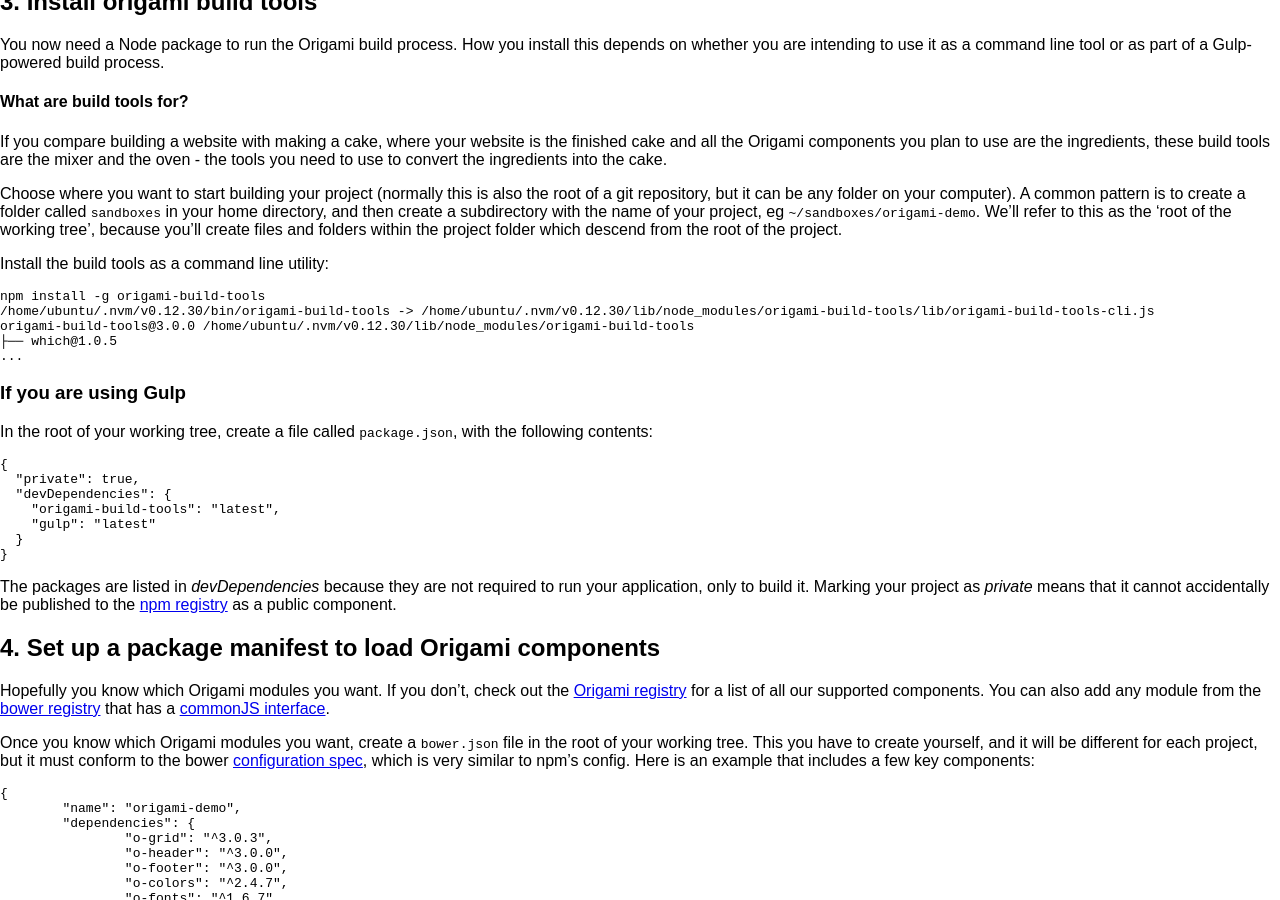
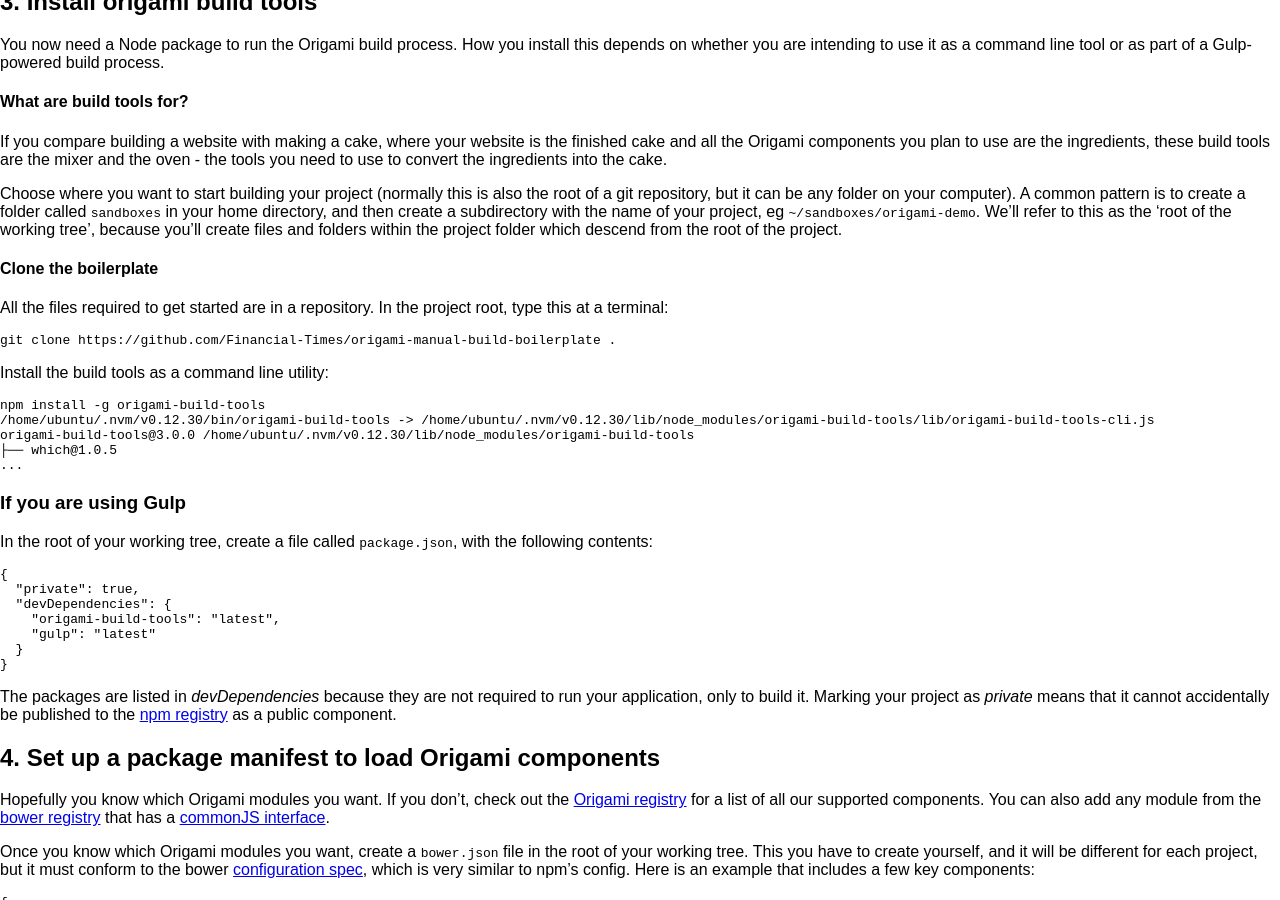
Before and after one commit to Financial-Times/ft-origami, a Jekyll site: the page built from docs/developer-guide/building-modules.md, in a window 1280 px wide and 900 px high, scrolled down 1972 px. Built offline with Jekyll 4.4.1, drawn with Linux system fonts in a browser that asks for light colours; nearby versions of some CDN libraries; comment, search, counter and statistics services are not loaded; a style sheet for code colours, icons or effects is not loaded.

Commit message:
Add aside on cloning boilerplate

```diff
--- a/docs/developer-guide/building-modules.md
+++ b/docs/developer-guide/building-modules.md
@@ -99,6 +99,15 @@ You now need a Node package to run the Origami build process.  How you install t
 </aside>
 
 Choose where you want to start building your project (normally this is also the root of a git repository, but it can be any folder on your computer).  A common pattern is to create a folder called `sandboxes` in your home directory, and then create a subdirectory with the name of your project, eg `~/sandboxes/origami-demo`.  We'll refer to this as the 'root of the working tree', because you'll create files and folders within the project folder which descend from the root of the project.
+
+<aside>
+<h4>Clone the boilerplate</h4>
+<p>All the files required to get started are in a repository. In the project root, type this at a terminal:</p>
+<pre class="cli">
+<kbd>git clone https://github.com/Financial-Times/origami-manual-build-boilerplate .</kbd>
+</pre>
+</aside>
+
 
 Install the build tools as a command line utility:
 
```
